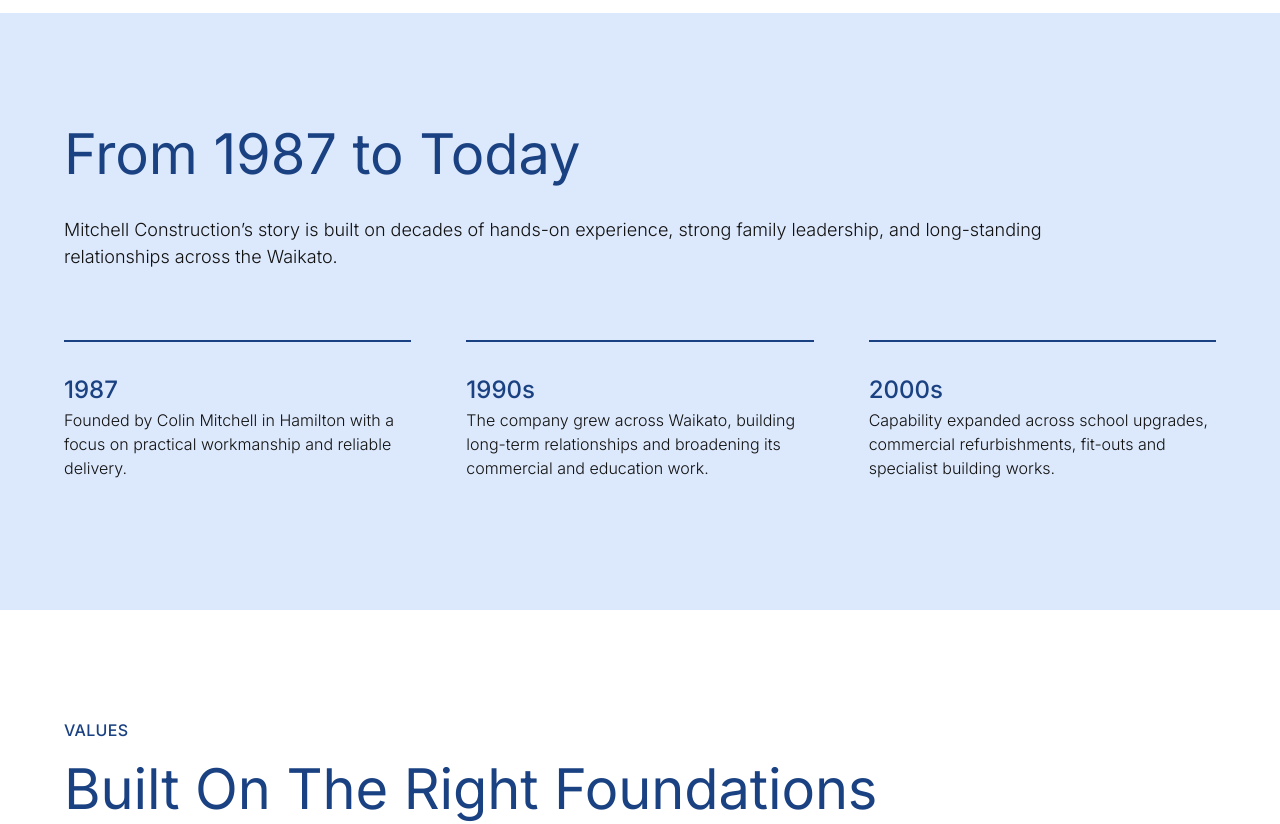
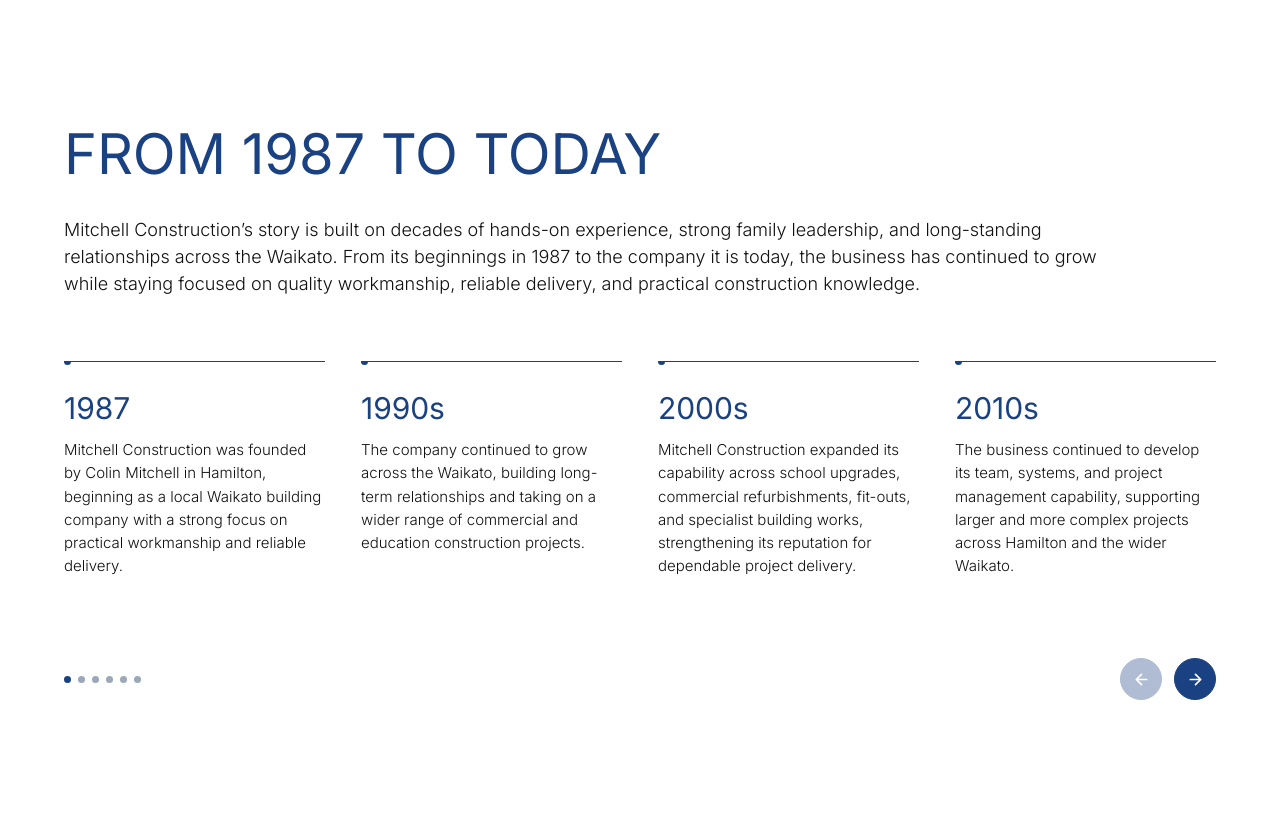
Before and after one commit to GMFB-Web-Dev/Mitchel-Construction, a Next.js app: page /about-us in a window 1280 px wide. Shown: the part 1340-2164 px from the top of the page. Built offline with nearby package versions, Linux system fonts and the light colour scheme.

Commit message:
Rebuild About history timeline

```diff
--- a/app/[slug]/page.tsx
+++ b/app/[slug]/page.tsx
@@ -3,6 +3,7 @@
 import Link from "next/link";
 import { notFound } from "next/navigation";
 import { ContactForm } from "@/components/ContactForm";
+import { AboutTimeline } from "@/components/AboutTimeline";
 import { Reveal } from "@/components/Reveal";
 import { ArrowIcon } from "@/components/InteractionIcons";
 import { CertificationStrip, ContactBand, Hero, SiteShell } from "@/components/SiteShell";
@@ -100,9 +101,9 @@
 
 function AboutPage() {
   const values = [["Quality Workmanship","Careful attention to detail at every stage."],["Reliable Delivery","Clear planning, coordination and dependable management."],["Safe Site Management","Safety for our team, clients and the wider public."],["Strong Relationships","Open communication with every project partner."],["Practical Experience","Decades of hands-on construction knowledge."]];
-  return <SiteShell><main><Hero title="A Trusted Waikato Building Team Since 1987" description="Trusted Waikato construction specialists delivering commercial, education, and specialist building projects across Hamilton, Auckland, Bay of Plenty, Taupō, Hawke’s Bay, Napier, New Plymouth, and wider regions." image="/assets/figma/about-imgHeader02.png" />
+  return <SiteShell><main><Hero title="A Trusted Waikato Building Team Since 1987" description="Trusted Waikato construction specialists delivering commercial, education, and specialist building projects across Hamilton, Auckland, Bay of Plenty, Taupō, Hawke’s Bay, Napier, New Plymouth, and wider regions." image="/assets/figma/about-imgHeader02.png" outlinedActions showActionArrows={false} />
     <section className="section"><div className="container split-grid"><Reveal className="content-column"><p className="eyebrow">ABOUT US</p><h2>Our History, Our Team, Our Legacy</h2><p>Founded by Colin Mitchell in 1987, Mitchell Construction has grown from a local Waikato building team into a trusted commercial construction company. Today, the company continues to be led by experienced people who understand the business, the industry, and the importance of delivering quality work with strong relationships behind it.</p></Reveal><Reveal className="detail-image" direction="right"><Image src="/assets/figma/about-imgPlaceholderImage1.png" alt="Mitchell Construction team training session" fill sizes="50vw" /></Reveal></div></section>
-    <section className="section timeline-section"><div className="container"><h2>From 1987 to Today</h2><p className="section-intro">Mitchell Construction’s story is built on decades of hands-on experience, strong family leadership, and long-standing relationships across the Waikato.</p><div className="timeline"><div><b>1987</b><p>Founded by Colin Mitchell in Hamilton with a focus on practical workmanship and reliable delivery.</p></div><div><b>1990s</b><p>The company grew across Waikato, building long-term relationships and broadening its commercial and education work.</p></div><div><b>2000s</b><p>Capability expanded across school upgrades, commercial refurbishments, fit-outs and specialist building works.</p></div></div></div></section>
+    <section className="section timeline-section"><div className="container"><h2>FROM 1987 TO TODAY</h2><p className="section-intro">Mitchell Construction’s story is built on decades of hands-on experience, strong family leadership, and long-standing relationships across the Waikato. From its beginnings in 1987 to the company it is today, the business has continued to grow while staying focused on quality workmanship, reliable delivery, and practical construction knowledge.</p><AboutTimeline /></div></section>
     <section className="section values-section"><div className="container"><p className="eyebrow">VALUES</p><h2>Built On The Right Foundations</h2><div className="values-grid">{values.map(([title,copy]) => <div key={title}><h3>{title}</h3><p>{copy}</p></div>)}</div></div></section>
     <section className="section publication-section"><div className="container split-grid"><Reveal className="publication-image"><Image src="/assets/figma/about-imgPlaceholderImage.png" alt="Mitchell Construction project featured in regional publications" fill sizes="50vw" /></Reveal><Reveal className="content-column" direction="right"><p className="eyebrow">FEATURED IN WAIKATO TIMES | BUSINESS NORTH | BUSINESS CENTRAL</p><h2>Featured In Industry Publications</h2><p>Over the years, we have been featured in respected regional business and construction publications, sharing the story behind Mitchell Construction, our family-led approach, and the work we deliver across education, commercial, modular, seismic strengthening, and accessibility modification projects.</p><p>These features have highlighted our long-standing presence across the Waikato and Bay of Plenty, including projects such as Hillcrest Normal School, St John’s College, Whatawhata School, and St John’s Waihi.</p></Reveal></div></section>
     <section className="section team-section"><div className="container"><p className="eyebrow">OUR TEAM</p><h2>Meet The Mitchell Construction Team</h2><div className="team-grid">{team.map(([name,role,image,copy],index) => <Reveal className="team-card" key={name} direction={index%2 ? "right" : "left"}><div className="team-image"><Image src={image} alt={name} fill sizes="(max-width:800px) 100vw, 50vw" /></div><h3>{name}</h3><b>{role}</b><p>{copy}</p></Reveal>)}</div><div className="wider-team">{widerTeam.map(([name,role,image],index) => <Reveal className="wider-team-card" key={name} direction={index%2 ? "right" : "left"}><Image src={image} alt={name} fill sizes="(max-width:620px) 100vw, 33vw" /><div><h3>{name}</h3><p>{role}</p></div></Reveal>)}</div></div></section>
--- a/app/globals.css
+++ b/app/globals.css
@@ -151,7 +151,8 @@
 @keyframes reveal-fade-in-right{from{opacity:0;transform:translate3d(100%,0,0)}to{opacity:1;transform:none}}
 @keyframes reveal-fade-in-up{from{opacity:0;transform:translate3d(0,100%,0)}to{opacity:1;transform:none}}
 .detail-sections .detail-section{min-height:770px}
-.detail-section.tinted,.timeline-section,.why-section{background:var(--pale)}
+.detail-section.tinted,.why-section{background:var(--pale)}
+.timeline-section{background:#fff}
 .detail-image{min-height:560px}
 .why-grid{display:grid;grid-template-columns:1fr 1fr;gap:52px 72px;margin-top:55px}
 .why-grid>div{padding-left:47px;border-left:2px solid var(--blue)}
@@ -165,9 +166,25 @@
 .service-list-item h3{font-size:24px}
 .service-list-item:last-child{grid-column:1/-1;width:calc(50% - 16px)}
 
-.timeline{display:grid;grid-template-columns:repeat(3,1fr);gap:55px;margin-top:70px}
-.timeline div{position:relative;padding-top:30px;border-top:2px solid var(--blue)}
-.timeline b{color:var(--blue);font-size:24px;font-weight:500}
+.about-timeline{margin-top:64px}
+.about-timeline-viewport{width:100%;overflow-x:auto;scrollbar-width:none;scroll-snap-type:x mandatory;overscroll-behavior-inline:contain}
+.about-timeline-viewport::-webkit-scrollbar{display:none}
+.about-timeline-viewport:focus-visible{outline:2px solid var(--blue);outline-offset:7px}
+.about-timeline-track{display:flex;gap:36px}
+.about-timeline-card{position:relative;flex:0 0 calc((100% - 108px)/4);padding-top:28px;border-top:1px solid var(--blue);scroll-snap-align:start}
+.about-timeline-card:before{content:"";position:absolute;top:-4px;left:0;width:7px;height:7px;border-radius:50%;background:var(--blue)}
+.about-timeline-card h3{margin:0 0 12px;color:var(--blue);font-size:30px;font-weight:400;line-height:1.2}
+.about-timeline-card p{margin:0;font-size:15px;line-height:1.55}
+.about-timeline-controls{display:flex;align-items:center;justify-content:space-between;margin-top:34px}
+.about-timeline-dots{display:flex;align-items:center;gap:7px}
+.about-timeline-dots button{width:7px;height:7px;padding:0;border:0;border-radius:50%;background:#9ba8b8;transition:background .2s ease,transform .2s ease}
+.about-timeline-dots button:hover,.about-timeline-dots button:focus-visible{background:var(--mid);transform:scale(1.25)}
+.about-timeline-dots button.active{background:var(--blue)}
+.about-timeline-arrows{display:flex;gap:12px}
+.about-timeline-arrows button{width:42px;height:42px;padding:0;border:1px solid var(--blue);border-radius:50%;display:grid;place-items:center;background:var(--blue);color:#fff;transition:background .25s ease,color .25s ease,opacity .25s ease,transform .25s ease}
+.about-timeline-arrows button:hover:not(:disabled),.about-timeline-arrows button:focus-visible:not(:disabled){background:#fff;color:var(--blue);transform:translateY(-2px)}
+.about-timeline-arrows button:disabled{cursor:default;opacity:.35}
+.about-timeline-arrows .arrow-icon{width:19px;height:19px}
 .values-grid{display:grid;grid-template-columns:repeat(5,1fr);gap:28px;margin-top:60px}
 .values-grid>div{min-height:240px;padding:28px 22px;background:var(--pale);border-radius:24px 24px 0 24px}
 .values-grid h3{font-size:22px}
@@ -218,6 +235,8 @@
   .contact-grid{gap:24px}
   .service-card{grid-template-columns:1fr}
   .service-card-image{min-height:250px}
+  .about-timeline-track{gap:32px}
+  .about-timeline-card{flex-basis:calc((100% - 64px)/3)}
 }
 
 @media(max-width:980px){
@@ -265,7 +284,6 @@
   .footer-bottom{flex-direction:column;gap:24px;text-align:center}
   .why-grid,.team-grid{grid-template-columns:1fr}
   .wider-team{grid-template-columns:1fr 1fr}
-  .timeline{grid-template-columns:1fr}
   .values-grid{grid-template-columns:1fr 1fr}
   .project-row,.project-row.reverse{grid-template-columns:1fr;margin-bottom:85px}
   .project-row.reverse .project-row-image{order:initial}
@@ -294,6 +312,11 @@
   .wider-team{grid-template-columns:1fr}
   .footer-top img{width:100%;height:auto}
   .footer-top nav{gap:20px}
+  .about-timeline{margin-top:46px}
+  .about-timeline-track{gap:20px}
+  .about-timeline-card{flex-basis:100%;padding-top:24px}
+  .about-timeline-card h3{font-size:28px}
+  .about-timeline-controls{margin-top:28px}
 }
 
 /* Live homepage reconstruction */
@@ -493,6 +516,8 @@
 
 @media(max-width:820px){
   .header-inner,.container{width:calc(100% - 40px)}
+  .about-timeline-track{gap:24px}
+  .about-timeline-card{flex-basis:calc((100% - 24px)/2)}
   .site-header{height:60px}
   .site-logo{width:205px;max-width:62vw}
   .menu-toggle{width:33px;height:33px;padding:5px;border:0;border-radius:0}
@@ -529,6 +554,8 @@
 @media(max-width:520px){
   .header-inner{width:90%}
   .container{width:90%}
+  .about-timeline-track{gap:20px}
+  .about-timeline-card{flex-basis:100%}
   .site-logo{width:200px;margin-left:36.25px;transform:none}
   .home-hero{height:min(818px,100svh)}
   .home-hero .hero-content{left:5%;width:90%}
--- /dev/null
+++ b/components/AboutTimeline.tsx
@@ -0,0 +1,129 @@
+"use client";
+
+import { useCallback, useEffect, useRef, useState } from "react";
+import { ArrowIcon } from "./InteractionIcons";
+
+const history = [
+  {
+    year: "1987",
+    copy: "Mitchell Construction was founded by Colin Mitchell in Hamilton, beginning as a local Waikato building company with a strong focus on practical workmanship and reliable delivery.",
+  },
+  {
+    year: "1990s",
+    copy: "The company continued to grow across the Waikato, building long-term relationships and taking on a wider range of commercial and education construction projects.",
+  },
+  {
+    year: "2000s",
+    copy: "Mitchell Construction expanded its capability across school upgrades, commercial refurbishments, fit-outs, and specialist building works, strengthening its reputation for dependable project delivery.",
+  },
+  {
+    year: "2010s",
+    copy: "The business continued to develop its team, systems, and project management capability, supporting larger and more complex projects across Hamilton and the wider Waikato.",
+  },
+  {
+    year: "2020",
+    copy: "A new generation stepped further into the business, with Brad, Jared, and Nicole becoming more involved in the office and day-to-day operations. This marked an important stage in the company’s continued growth as a family-led construction business.",
+  },
+  {
+    year: "Today",
+    copy: "Mitchell Construction remains a trusted family-led construction company, delivering commercial, education, and specialist projects with experienced leadership, strong site management, and a commitment to quality.",
+  },
+] as const;
+
+export function AboutTimeline() {
+  const viewportRef = useRef<HTMLDivElement>(null);
+  const frameRef = useRef<number | null>(null);
+  const [activeDot, setActiveDot] = useState(0);
+  const [atStart, setAtStart] = useState(true);
+  const [atEnd, setAtEnd] = useState(false);
+
+  const scrollBehavior = () => window.matchMedia("(prefers-reduced-motion: reduce)").matches ? "auto" : "smooth";
+
+  const updatePosition = useCallback(() => {
+    const viewport = viewportRef.current;
+    if (!viewport) return;
+
+    const maxScroll = Math.max(0, viewport.scrollWidth - viewport.clientWidth);
+    const progress = maxScroll ? viewport.scrollLeft / maxScroll : 0;
+    setActiveDot(Math.round(progress * (history.length - 1)));
+    setAtStart(viewport.scrollLeft <= 2);
+    setAtEnd(viewport.scrollLeft >= maxScroll - 2);
+  }, []);
+
+  useEffect(() => {
+    const viewport = viewportRef.current;
+    if (!viewport) return;
+
+    const observer = new ResizeObserver(updatePosition);
+    observer.observe(viewport);
+    updatePosition();
+    return () => {
+      observer.disconnect();
+      if (frameRef.current !== null) cancelAnimationFrame(frameRef.current);
+    };
+  }, [updatePosition]);
+
+  const handleScroll = () => {
+    if (frameRef.current !== null) cancelAnimationFrame(frameRef.current);
+    frameRef.current = requestAnimationFrame(updatePosition);
+  };
+
+  const scrollToDot = (index: number) => {
+    const viewport = viewportRef.current;
+    if (!viewport) return;
+    const maxScroll = Math.max(0, viewport.scrollWidth - viewport.clientWidth);
+    viewport.scrollTo({ left: maxScroll * (index / (history.length - 1)), behavior: scrollBehavior() });
+  };
+
+  const move = (direction: -1 | 1) => {
+    const viewport = viewportRef.current;
+    if (!viewport) return;
+    const card = viewport.querySelector<HTMLElement>(".about-timeline-card");
+    const track = viewport.querySelector<HTMLElement>(".about-timeline-track");
+    const gap = track ? Number.parseFloat(getComputedStyle(track).columnGap) || 0 : 0;
+    viewport.scrollBy({ left: direction * ((card?.offsetWidth ?? viewport.clientWidth) + gap), behavior: scrollBehavior() });
+  };
+
+  return (
+    <div className="about-timeline">
+      <div
+        className="about-timeline-viewport"
+        ref={viewportRef}
+        onScroll={handleScroll}
+        tabIndex={0}
+        aria-label="Mitchell Construction history timeline"
+      >
+        <div className="about-timeline-track">
+          {history.map((item) => (
+            <article className="about-timeline-card" key={item.year}>
+              <h3>{item.year}</h3>
+              <p>{item.copy}</p>
+            </article>
+          ))}
+        </div>
+      </div>
+      <div className="about-timeline-controls">
+        <div className="about-timeline-dots" aria-label="Timeline positions">
+          {history.map((item, index) => (
+            <button
+              className={index === activeDot ? "active" : ""}
+              type="button"
+              key={item.year}
+              onClick={() => scrollToDot(index)}
+              aria-label={`Show ${item.year}`}
+              aria-current={index === activeDot ? "step" : undefined}
+            />
+          ))}
+        </div>
+        <div className="about-timeline-arrows">
+          <button type="button" onClick={() => move(-1)} disabled={atStart} aria-label="Earlier history">
+            <ArrowIcon direction="left" />
+          </button>
+          <button type="button" onClick={() => move(1)} disabled={atEnd} aria-label="Later history">
+            <ArrowIcon />
+          </button>
+        </div>
+      </div>
+    </div>
+  );
+}
```
Also changed, not shown: components/SiteShell.tsx (+4 -4 lines).
